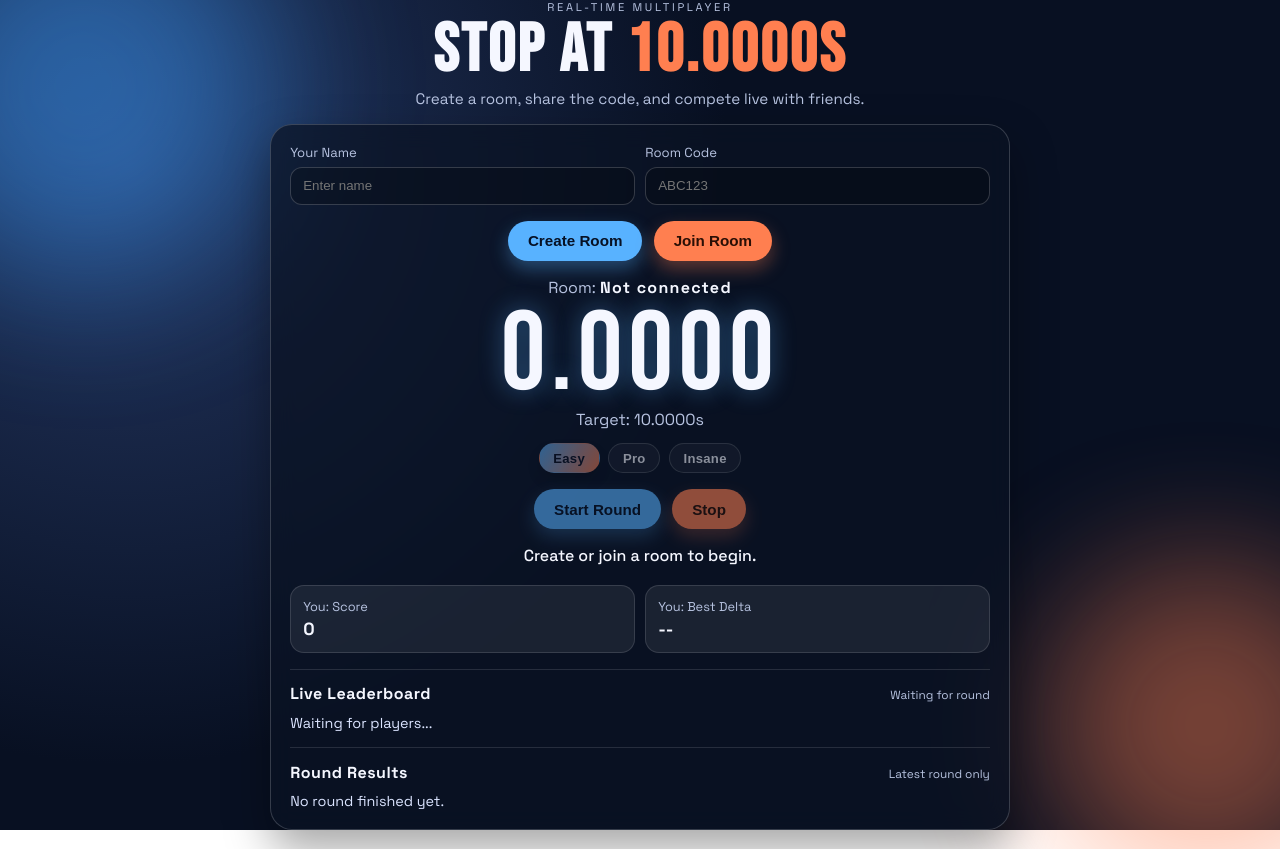
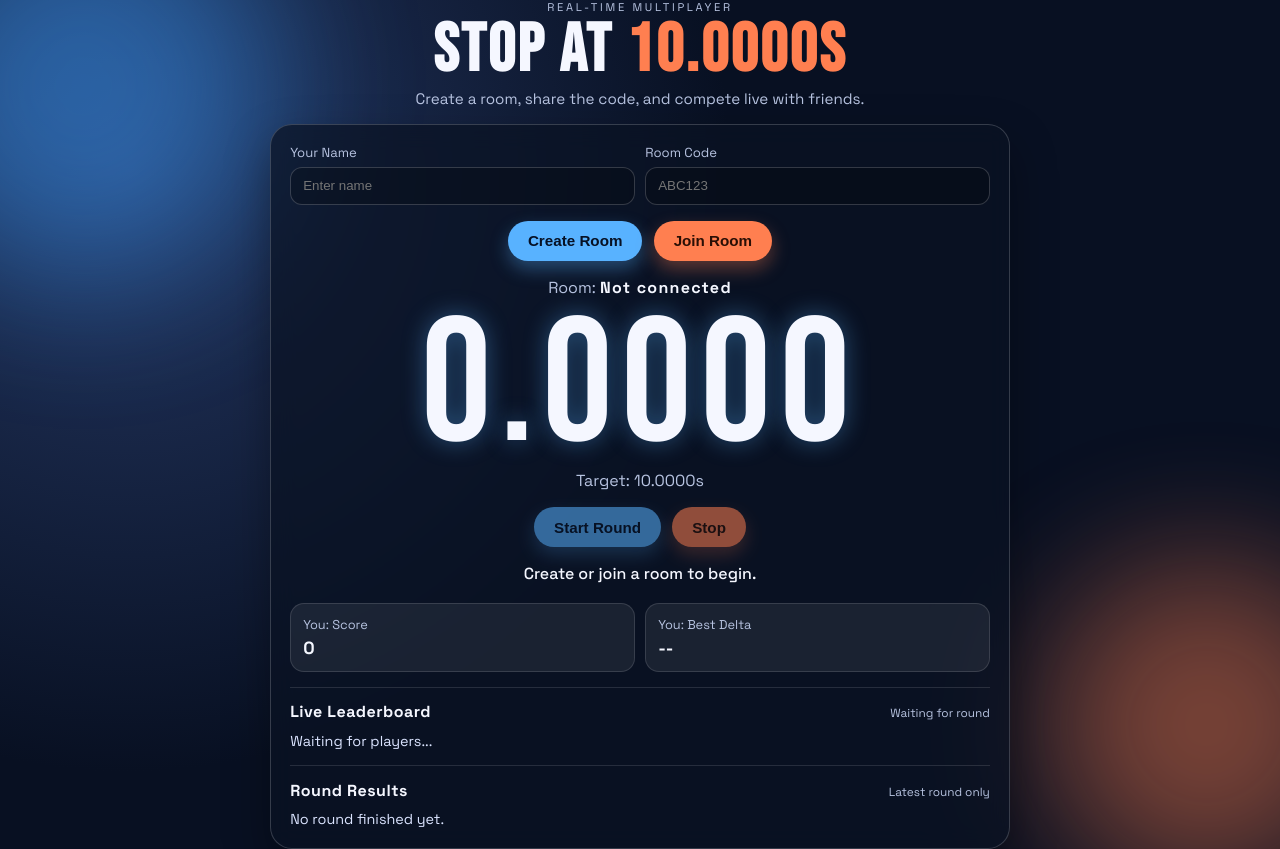
Before and after one commit to priyyanshuuu/stop-10-multiplayer, a website: page index.html in a window 1280 px wide. Drawn offline with nearby package versions, Linux system fonts and the light colour scheme; no server answers.

Commit message:
Simplify UI: remove levels and enlarge timer

```diff
--- a/index.html
+++ b/index.html
@@ -45,12 +45,6 @@
       <div id="timerDisplay" class="timer-display">0.0000</div>
       <p class="target">Target: 10.0000s</p>
 
-      <div class="level-picker" role="group" aria-label="Difficulty level">
-        <button class="level-btn active" data-level="easy">Easy</button>
-        <button class="level-btn" data-level="pro">Pro</button>
-        <button class="level-btn" data-level="insane">Insane</button>
-      </div>
-
       <div class="controls">
         <button id="startRoundBtn" class="btn btn-primary" disabled>Start Round</button>
         <button id="stopBtn" class="btn btn-accent" disabled>Stop</button>
--- a/script.js
+++ b/script.js
@@ -1,10 +1,4 @@
 const DECIMALS = 4;
-
-const LEVELS = {
-  easy: { name: "Easy" },
-  pro: { name: "Pro" },
-  insane: { name: "Insane" }
-};
 
 const socket = io();
 
@@ -24,14 +18,12 @@ const roundStatus = document.getElementById("roundStatus");
 
 const startRoundBtn = document.getElementById("startRoundBtn");
 const stopBtn = document.getElementById("stopBtn");
-const levelButtons = [...document.querySelectorAll(".level-btn")];
 
 let myPlayerId = null;
 let roomCode = null;
 let roundActive = false;
 let startAt = 0;
 let rafId = 0;
-let selectedLevel = "easy";
 let isCounting = false;
 let audioCtx = null;
 
@@ -168,9 +160,6 @@ function renderRoundScores(roundScores) {
 
 function setRoomConnected(value) {
   startRoundBtn.disabled = !value || roundActive;
-  levelButtons.forEach((btn) => {
-    btn.disabled = !value || roundActive;
-  });
 }
 
 createRoomBtn.addEventListener("click", () => {
@@ -188,7 +177,7 @@ startRoundBtn.addEventListener("click", () => {
   if (!roomCode) {
     return;
   }
-  socket.emit("startRound", { level: selectedLevel });
+  socket.emit("startRound", {});
 });
 
 stopBtn.addEventListener("click", () => {
@@ -197,17 +186,6 @@ stopBtn.addEventListener("click", () => {
   }
   stopBtn.disabled = true;
   socket.emit("stopAttempt");
-});
-
-levelButtons.forEach((btn) => {
-  btn.addEventListener("click", () => {
-    if (roundActive) {
-      return;
-    }
-    selectedLevel = btn.dataset.level;
-    levelButtons.forEach((b) => b.classList.toggle("active", b === btn));
-    setFeedback(`Selected level: ${LEVELS[selectedLevel].name}`);
-  });
 });
 
 window.addEventListener("keydown", (event) => {
@@ -257,20 +235,14 @@ socket.on("roomState", (state) => {
     stopBtn.disabled = true;
     if (roomCode) {
       startRoundBtn.disabled = false;
-      levelButtons.forEach((btn) => {
-        btn.disabled = false;
-      });
     }
   }
 });
 
-socket.on("roundStarted", ({ startAt: serverStartAt, levelName, target }) => {
+socket.on("roundStarted", ({ startAt: serverStartAt, target }) => {
   startRoundBtn.disabled = true;
-  levelButtons.forEach((btn) => {
-    btn.disabled = true;
-  });
   renderRoundScores([]);
-  setFeedback(`New ${levelName} round. Target ${target.toFixed(DECIMALS)}s.`);
+  setFeedback(`New round. Target ${target.toFixed(DECIMALS)}s.`);
   beginRoundClock(serverStartAt);
 });
 
@@ -289,9 +261,6 @@ socket.on("roundEnded", ({ roundScores }) => {
   stopLocalTicker();
   stopBtn.disabled = true;
   startRoundBtn.disabled = false;
-  levelButtons.forEach((btn) => {
-    btn.disabled = false;
-  });
 
   renderRoundScores(roundScores);
 
--- a/styles.css
+++ b/styles.css
@@ -152,9 +152,9 @@ h1 span {
 .timer-display {
   font-family: "Bebas Neue", sans-serif;
   text-align: center;
-  font-size: clamp(4rem, 20vw, 7rem);
+  font-size: clamp(6rem, 28vw, 11rem);
   line-height: 0.9;
-  margin: 0.5rem 0 0.15rem;
+  margin: 0.7rem 0 0.2rem;
   letter-spacing: 0.05em;
   text-shadow: 0 0 24px rgba(88, 178, 255, 0.4);
 }
@@ -163,34 +163,6 @@ h1 span {
   text-align: center;
   margin: 0;
   color: var(--muted);
-}
-
-.level-picker {
-  display: flex;
-  gap: 0.55rem;
-  justify-content: center;
-  margin: 0.85rem 0 0.2rem;
-  flex-wrap: wrap;
-}
-
-.level-btn {
-  border: 1px solid rgba(255, 255, 255, 0.2);
-  background: rgba(255, 255, 255, 0.06);
-  color: var(--text);
-  border-radius: 999px;
-  padding: 0.4rem 0.85rem;
-  font-size: 0.82rem;
-  font-weight: 700;
-  letter-spacing: 0.02em;
-  cursor: pointer;
-  transition: all 0.2s ease;
-}
-
-.level-btn.active {
-  background: linear-gradient(120deg, rgba(88, 178, 255, 0.9), rgba(255, 127, 80, 0.9));
-  color: #091022;
-  border-color: transparent;
-  box-shadow: 0 8px 14px rgba(0, 0, 0, 0.22);
 }
 
 .controls {
@@ -215,8 +187,7 @@ h1 span {
   transform: translateY(-1px);
 }
 
-.btn:disabled,
-.level-btn:disabled {
+.btn:disabled {
   cursor: not-allowed;
   opacity: 0.55;
 }
```
